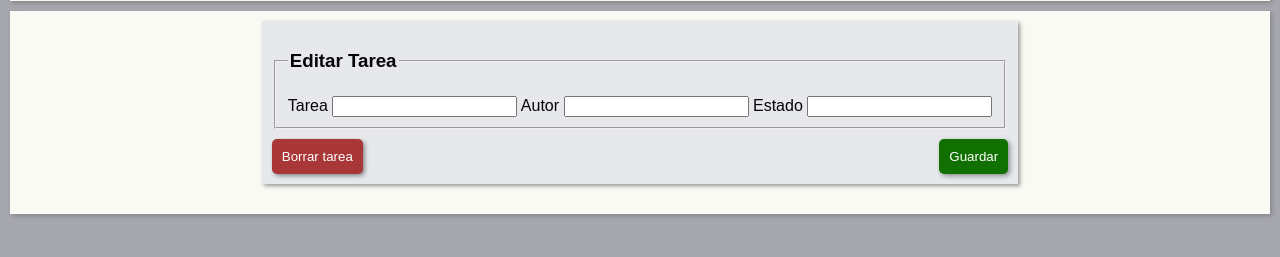
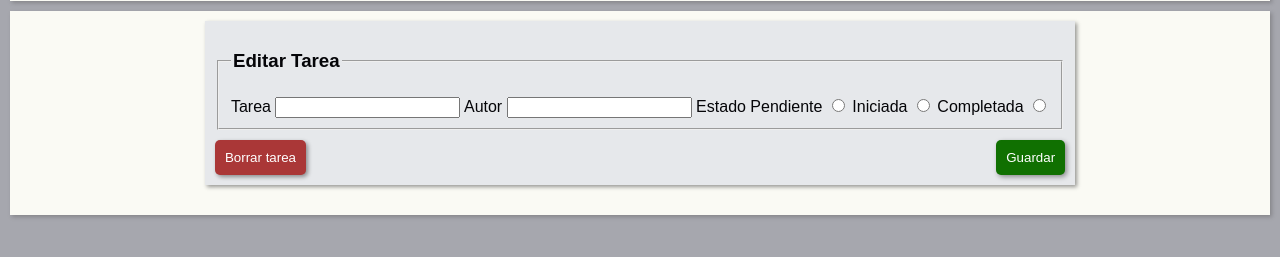
Before and after one commit to saulrodtorres/listas.srttorres.es, a Django app: template web/listas/templates/listas/tarea.html in a window 1280 px wide. Shown: the part 154-411 px from the top of the page. Run offline with Django 5.2, Linux system fonts and the light colour scheme; the template is opened without the code that fills it, so the values that code supplies are empty; some libraries are stand-ins or nearby versions.

Commit message:
issue solved: select every state in the task
It's implemented with double if, one for writing it with bold the option selected and another for adding the word checked to the input.
Its probably better with js and .getElementById()

```diff
--- a/web/listas/templates/listas/tarea.html
+++ b/web/listas/templates/listas/tarea.html
@@ -26,8 +26,52 @@
                     <input type="text" name="descripcion_tarea" id="descripcion_tarea" value="{{tarea.descripcion}}">
                     <label for="autor_tarea">Autor</label>
                     <input type="text" name="autor_tarea" id="nombre_autor_tarea" value="{{tarea.author_id}}">
+
                     <label for="estado_tarea">Estado</label>
-                    <input type="text" name="estado_tarea" id="estado_tarea" value="{{tarea.estado}}"><!--esto se podría cargar como choices-->
+
+                    {% if tarea.estado == 'Pendiente' %}
+                    <label for="estado_tarea_iniciada">
+                     <b>{{ tarea.estado }}</b>
+                    {% else %}
+                     Pendiente
+                    {% endif %}
+                    </label>
+                    <input type="radio" name="estado_tarea" id="estado_tarea_iniciada" value="Pendiente"
+                    {% if tarea.estado == 'Pendiente' %}
+                    checked
+                    {% endif %}
+                    >
+
+                     {% if tarea.estado == 'Iniciada' %}
+                    <label for="estado_tarea_iniciada">
+                     <b>{{ tarea.estado }}</b>
+                    {% else %}
+                     Iniciada
+                    {% endif %}
+                    </label>
+                    <input type="radio" name="estado_tarea" id="estado_tarea_iniciada" value="Iniciada"
+                    {% if tarea.estado == 'Iniciada' %}
+                    checked
+                    {% endif %}
+                    >
+
+                    {% if tarea.estado == 'Completada' %}
+                    <label for="estado_tarea_completada">
+                     <b>{{ tarea.estado }}</b>
+                    {% else %}
+                     Completada
+                    {% endif %}
+                    </label>
+                    <input type="radio" name="estado_tarea" id="estado_tarea_completada" value="Completada"
+                    {% if tarea.estado == 'Completada' %}
+                    checked
+                    {% endif %}
+                    >
+
+
+
+
+
                 </fieldset>
                 <div class="clase_botones_editar_lista">
                     <button type="button" onclick="borrar_tarea('{% url 'listas:borrar_tarea' tarea.id %}')" class="clase_boton_rojo_borrar">Borrar tarea</button>
--- a/web/listas/views.py
+++ b/web/listas/views.py
@@ -41,8 +41,9 @@ def vista_tarea(request, tarea_pk):
         raise Http404(f"Lo siento, pero la lista con PK {tarea_actual.lista_id.pk} no existe. Revisa si el PK de la lista es correcta")
     try:
         #Aquí lo que querría es saber si existe un POST o si es un GET.
-        tarea_actual.descripcion = request.POST.get('descripcion_tarea', tarea_actual.descripcion) #Si no existe, devuelve la que había recogido en tarea_actual
+        tarea_actual.descripcion = request.POST.get('descripcion_tarea', tarea_actual.descripcion) #Si no existe en el POST, devuelve la que había recogido en tarea_actual
         tarea_actual.author_id = request.POST.get('autor_tarea', tarea_actual.author_id)
+        tarea_actual.estado = request.POST.get('estado_tarea', tarea_actual.estado)
         tarea_actual.slug_descripcion = slugify(tarea_actual.descripcion)
         tarea_actual.slug_author_id = slugify(tarea_actual.author_id)
         tarea_actual.save()
```
